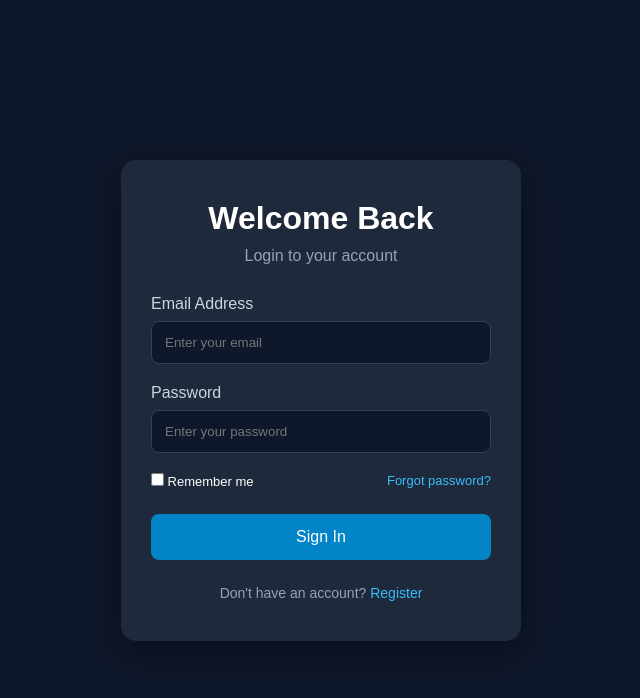
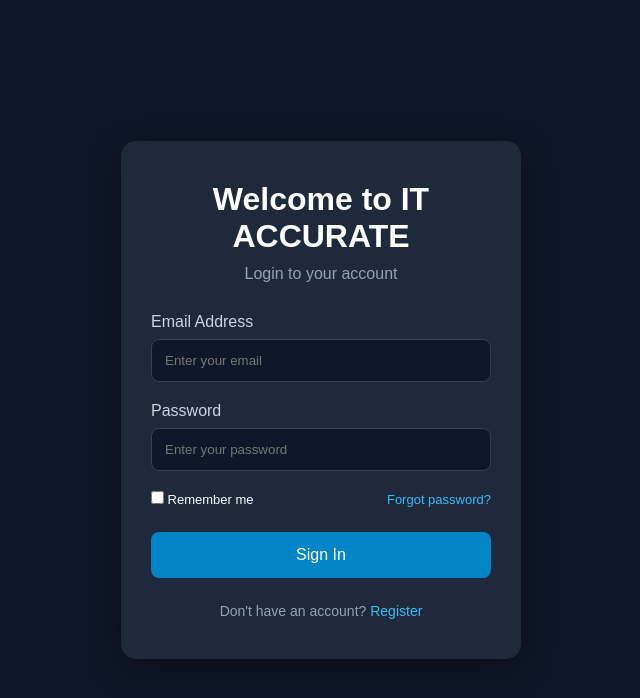
Before and after one commit to sahilr0204-hub/darklogin, a website: page public/index.html in a window 1280 px wide. Shown: the whole page, without its empty margins (319-959 px from the left). Drawn offline with Linux system fonts and the light colour scheme.

Commit message:
new line added

```diff
--- a/public/index.html
+++ b/public/index.html
@@ -11,7 +11,7 @@
     <div class="login-container">
         <form class="login-box" id="loginForm">
 
-            <h1>Welcome Back</h1>
+            <h1>Welcome to IT ACCURATE</h1>
             <p class="subtitle">Login to your account</p>
 
             <div class="input-group">
```
